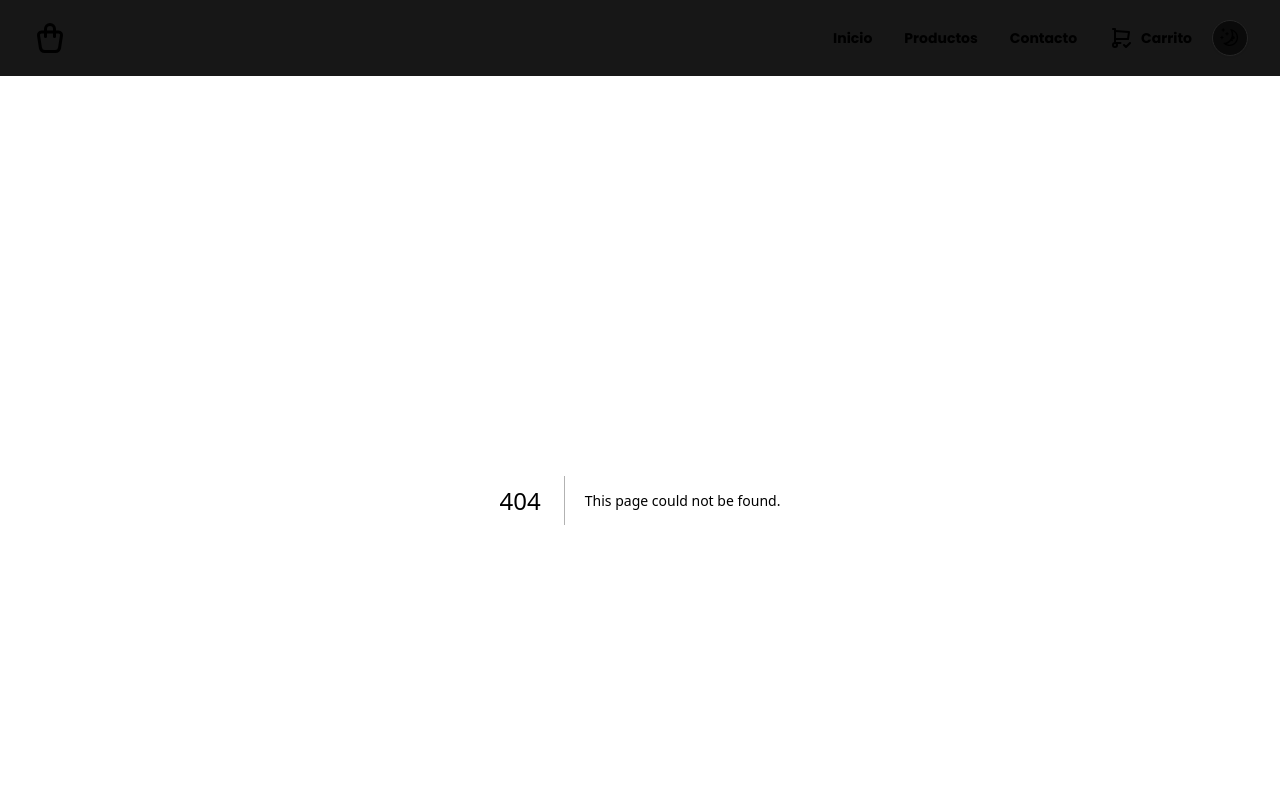
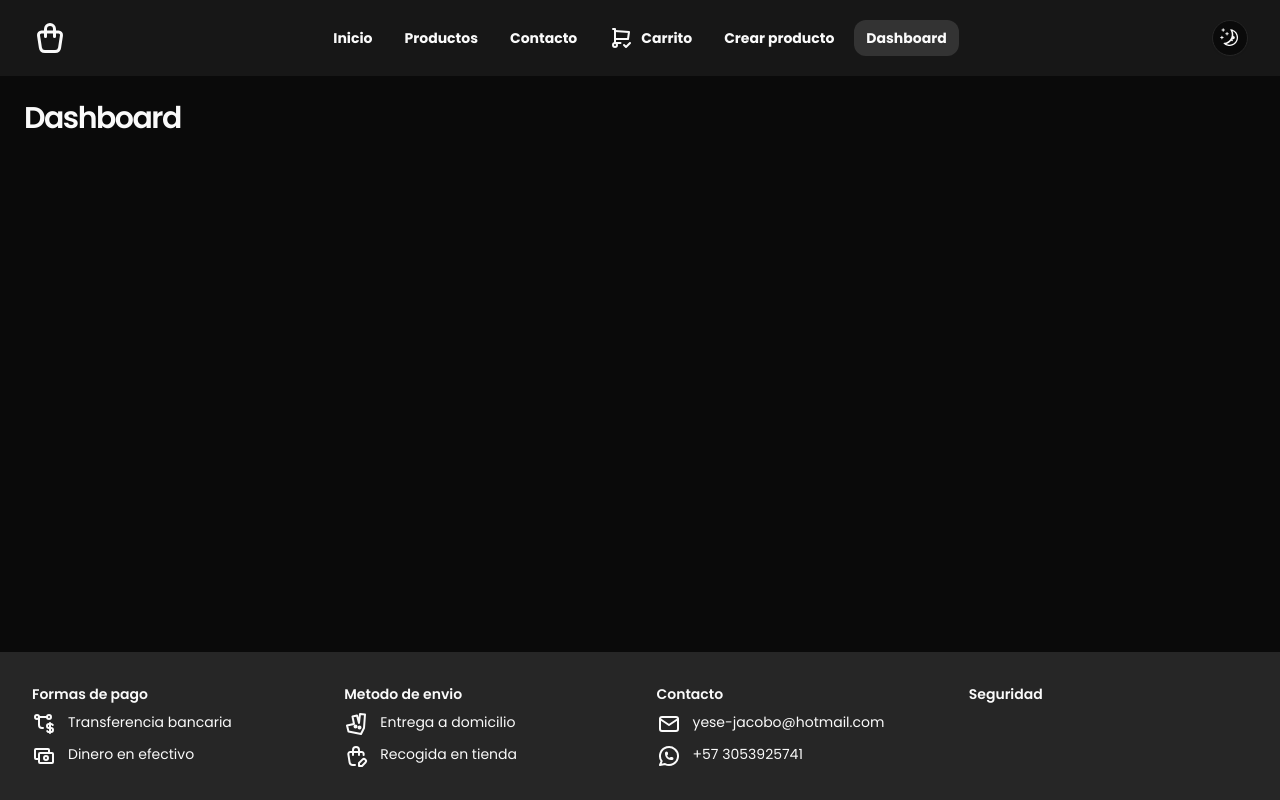
Before and after one commit to Zaprovic/catalogue-app, a Next.js app: page /dashboard in a window 1280 px wide. Before the commit this address had no page. Shown: the top 800 px of the page. Built offline with nearby package versions, Linux system fonts and the light colour scheme; no server answers.

Commit message:
modified header layout

```diff
--- /dev/null
+++ b/src/app/(website)/dashboard/page.tsx
@@ -0,0 +1,9 @@
+const Page = () => {
+  return (
+    <div>
+      <h1 className="text-3xl font-semibold -tracking-wider">Dashboard</h1>
+    </div>
+  );
+};
+
+export default Page;
--- a/src/app/(website)/page.tsx
+++ b/src/app/(website)/page.tsx
@@ -1,23 +1,34 @@
-import ProductRegistrationForm from "./products/(components)/product-registration-form";
+import { Button } from "@/components/ui/button";
+import { cn } from "@/lib/utils";
+import { SignInButton, SignOutButton, SignUpButton } from "@clerk/nextjs";
+import { currentUser } from "@clerk/nextjs/server";
 
 export const revalidate = 0;
 
-export default function Home() {
+export default async function Home() {
+  const user = await currentUser();
+
   return (
-    <main className="flex h-full flex-col">
-      <h1 className="text-3xl font-bold -tracking-wider">
-        Registra tus productos
-      </h1>
-
-      <section className="mx-auto my-5 grid w-full max-w-[1000px] grid-cols-1 gap-3">
-        {/* <CategoryRegistrationForm /> */}
-        {/* <CategoryOptions /> */}
-
-        <div className="flex w-full flex-col gap-3">
-          <ProductRegistrationForm />
-          {/* <ProductCategoryForm /> */}
+    <main>
+      <h1 className="text-3xl font-semibold -tracking-wider">Inicio</h1>
+      <p>Esta ruta debe de ser publica al usuario</p>
+      <p className={cn("font-medium text-red-500", { "text-green-500": user })}>
+        {user ? "Usuario autenticado" : "Usuario no autenticado"}
+      </p>
+      {!user ? (
+        <div className="flex gap-2">
+          <Button asChild>
+            <SignInButton />
+          </Button>
+          <Button asChild>
+            <SignUpButton />
+          </Button>
         </div>
-      </section>
+      ) : (
+        <Button asChild>
+          <SignOutButton />
+        </Button>
+      )}
     </main>
   );
 }
--- a/src/app/(website)/products/layout.tsx
+++ b/src/app/(website)/products/layout.tsx
@@ -6,8 +6,8 @@ const Layout = ({ children }: { children: ReactNode }) => {
   return (
     <>
       <main className="">
-        <h1 className="mb-8 text-3xl font-bold -tracking-wider">
-          Mis productos
+        <h1 className="mb-8 text-3xl font-semibold -tracking-wider">
+          Productos
         </h1>
 
         <div className="flex justify-center md:gap-10">
--- /dev/null
+++ b/src/app/(website)/register/page.tsx
@@ -0,0 +1,23 @@
+import ProductRegistrationForm from "../products/(components)/product-registration-form";
+
+const Page = () => {
+  return (
+    <main className="flex h-full flex-col">
+      <h1 className="text-3xl font-semibold -tracking-wider">
+        Registra tus productos
+      </h1>
+
+      <section className="mx-auto my-5 grid w-full max-w-[1000px] grid-cols-1 gap-3">
+        {/* <CategoryRegistrationForm /> */}
+        {/* <CategoryOptions /> */}
+
+        <div className="flex w-full flex-col gap-3">
+          <ProductRegistrationForm />
+          {/* <ProductCategoryForm /> */}
+        </div>
+      </section>
+    </main>
+  );
+};
+
+export default Page;
--- a/src/components/header.tsx
+++ b/src/components/header.tsx
@@ -1,19 +1,25 @@
 import { IconShoppingBag } from "@tabler/icons-react";
 import Link from "next/link";
 import Navbar from "./navbar/navbar";
+import { ThemeToggle } from "./theme-toggle";
 
 function Header() {
   return (
     <header className="flex items-center justify-between bg-primary-foreground px-5 py-5 lg:px-8">
-      <div>
-        <Link href={"/"}>
-          <IconShoppingBag width={36} height={36} />
-        </Link>
+      <Link href={"/"}>
+        <IconShoppingBag width={36} height={36} />
+      </Link>
+
+      <div className="flex items-center justify-center gap-3 md:flex-row-reverse">
+        <div className="md:hidden">
+          <ThemeToggle />
+        </div>
+        <Navbar />
       </div>
 
-      <Navbar />
-
-      {/* <ThemeToggle /> */}
+      <div className="hidden md:inline-block">
+        <ThemeToggle />
+      </div>
     </header>
   );
 }
--- a/src/components/navbar/navbar-desktop.tsx
+++ b/src/components/navbar/navbar-desktop.tsx
@@ -6,7 +6,6 @@ import {
 } from "@tabler/icons-react";
 import { usePathname, useRouter } from "next/navigation";
 import { useMedia } from "react-use";
-import { ThemeToggle } from "../theme-toggle";
 import NavbarItem from "./navbar-item";
 
 const routes = [
@@ -47,9 +46,6 @@ const NavbarDesktop = () => {
               active={pathname === route.href}
             />
           ))}
-          <li>
-            <ThemeToggle />
-          </li>
         </ul>
       </nav>
       <div>NavbarDesktop</div>
--- a/src/components/navbar/navbar-item.tsx
+++ b/src/components/navbar/navbar-item.tsx
@@ -9,6 +9,7 @@ interface props
   active?: boolean;
   icon: JSX.Element;
   label: string;
+  isPublic?: boolean;
   onclick?: (path: string) => void;
 }
 
@@ -17,11 +18,17 @@ const NavbarItem = ({
   active,
   icon,
   label,
+  isPublic,
   onclick,
   ...props
 }: props) => {
   return (
-    <li className="w-full" {...props}>
+    <li
+      className={cn("w-full", {
+        hidden: !isPublic,
+      })}
+      {...props}
+    >
       <Button
         asChild
         variant={"ghost"}
--- a/src/components/navbar/navbar.tsx
+++ b/src/components/navbar/navbar.tsx
@@ -1,7 +1,8 @@
 "use client";
+import { useUser } from "@clerk/nextjs";
 import { usePathname } from "next/navigation";
+import { useState } from "react";
 import { useMedia } from "react-use";
-import { ThemeToggle } from "../theme-toggle";
 import NavbarItem from "./navbar-item";
 import NavbarMobile from "./navbar-mobile";
 import { routes } from "./routes";
@@ -9,6 +10,11 @@ import { routes } from "./routes";
 const Navbar = () => {
   const isMobile = useMedia("(max-width: 768px)", false);
   const pathname = usePathname();
+  const [isPublic, setIsPublic] = useState(true);
+
+  const { isSignedIn } = useUser();
+
+  // console.log(isSignedIn);
 
   if (isMobile) return <NavbarMobile />;
 
@@ -20,12 +26,9 @@ const Navbar = () => {
             key={route.label}
             {...route}
             active={pathname === route.href}
+            // isPublic={route.isPublic !== isSignedIn}
           />
         ))}
-
-        <li>
-          <ThemeToggle />
-        </li>
       </ul>
     </nav>
   );
--- a/src/components/navbar/routes.tsx
+++ b/src/components/navbar/routes.tsx
@@ -1,8 +1,10 @@
 import {
   IconHome,
   IconInfoCircle,
+  IconLayoutDashboard,
   IconSearch,
   IconShoppingCartCheck,
+  IconSquareRoundedPlus,
 } from "@tabler/icons-react";
 
 export const routes = [
@@ -10,20 +12,37 @@ export const routes = [
     label: "Inicio",
     href: "/",
     icon: <IconHome className="lg:hidden" />,
+    isPublic: true,
   },
+
   {
     label: "Productos",
     href: "/products",
     icon: <IconSearch className="lg:hidden" />,
+    isPublic: true,
   },
   {
     label: "Contacto",
     href: "/about",
     icon: <IconInfoCircle className="lg:hidden" />,
+    isPublic: true,
   },
   {
     label: "Carrito",
     href: "/cart",
     icon: <IconShoppingCartCheck className="" />,
+    isPublic: true,
+  },
+  {
+    label: "Crear producto",
+    href: "/register",
+    icon: <IconSquareRoundedPlus className="lg:hidden" />,
+    isPublic: true,
+  },
+  {
+    label: "Dashboard",
+    href: "/dashboard",
+    icon: <IconLayoutDashboard className="lg:hidden" />,
+    isPublic: true,
   },
 ];
--- a/src/middleware.ts
+++ b/src/middleware.ts
@@ -1,6 +1,7 @@
 import { clerkMiddleware, createRouteMatcher } from "@clerk/nextjs/server";
 
-const isProtectedRoute = createRouteMatcher(["/(products|cart|about)", "/"]);
+// const isProtectedRoute = createRouteMatcher(["/(products|cart|about)", "/"]);
+const isProtectedRoute = createRouteMatcher(["/(register|dashboard)"]);
 
 export default clerkMiddleware((auth, req) => {
   if (isProtectedRoute(req)) auth().protect();
```
